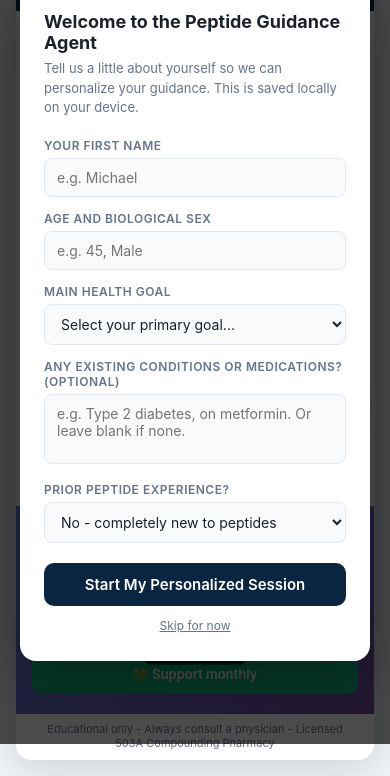
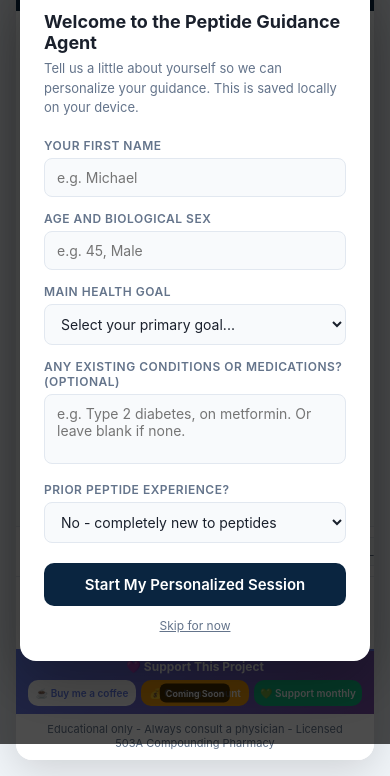
Before and after one commit to mcastillo79/peptide-agent-backend, a website: page public/index.html in a window 390 px wide. Shown: the part 100-876 px from the top of the page. Drawn offline with Linux system fonts and the light colour scheme; a script that the page names is missing.

Commit message:
Update index.html

```diff
--- a/public/index.html
+++ b/public/index.html
@@ -115,6 +115,14 @@ body.dark #sbtn { background: var(--accent); }
 #custom-btn { background: #f59e0b; color: #fff; }
 #monthly-btn { background: #10b981; color: #fff; }
 #ftr { text-align: center; font-size: 11px; color: var(--text-soft); padding: 8px 16px 10px; background: var(--card-bg); flex-shrink: 0; }
+@media (max-width: 480px) {
+  #donation-section { padding: 8px 12px; }
+  #donation-section h3 { font-size: 12px; margin-bottom: 6px; }
+  #donation-section p { display: none; }
+  #donation-buttons { gap: 5px; flex-wrap: nowrap; }
+  .donation-btn { min-width: 0; padding: 7px 4px; font-size: 10px; white-space: nowrap; }
+  #donation-buttons > div { font-size: 9px !important; padding: 4px 6px !important; }
+}
 </style>
 </head>
 <body>
@@ -216,7 +224,6 @@ To personalize my guidance, tell me:<br>
 <div id="typer"><span></span><span></span><span></span></div>
 <div id="qps">
 <button class="qb" onclick="sendMsg('Please provide a concise, brief version of your previous response in a few sentences, keeping only the most important points.')">Concise version</button>
-<button class="qb" onclick="sendMsg('I haven\'t had bloodwork done in a while. Where should I get it done?')">Get bloodwork done</button>
 <button class="qb" onclick="sendMsg('What peptides are best for fat loss?')">Fat loss</button>
 <button class="qb" onclick="sendMsg('Tell me about the Wolverine Stack')">Wolverine Stack</button>
 <button class="qb" onclick="sendMsg('Best peptides for longevity and anti-aging?')">Longevity</button>
@@ -224,6 +231,7 @@ To personalize my guidance, tell me:<br>
 <button class="qb" onclick="sendMsg('What bloodwork should I monitor on peptides?')">Bloodwork</button>
 <button class="qb" onclick="sendMsg('Best beginner peptide stack?')">Beginner stack</button>
 <button class="qb" onclick="sendMsg('Tell me everything about BPC-157')">BPC-157</button>
+<button class="qb" onclick="sendMsg('I haven\'t had bloodwork done in a while. Where should I get it done?')">Get bloodwork done</button>
 </div>
 
 <div id="upload-status"></div>
```
